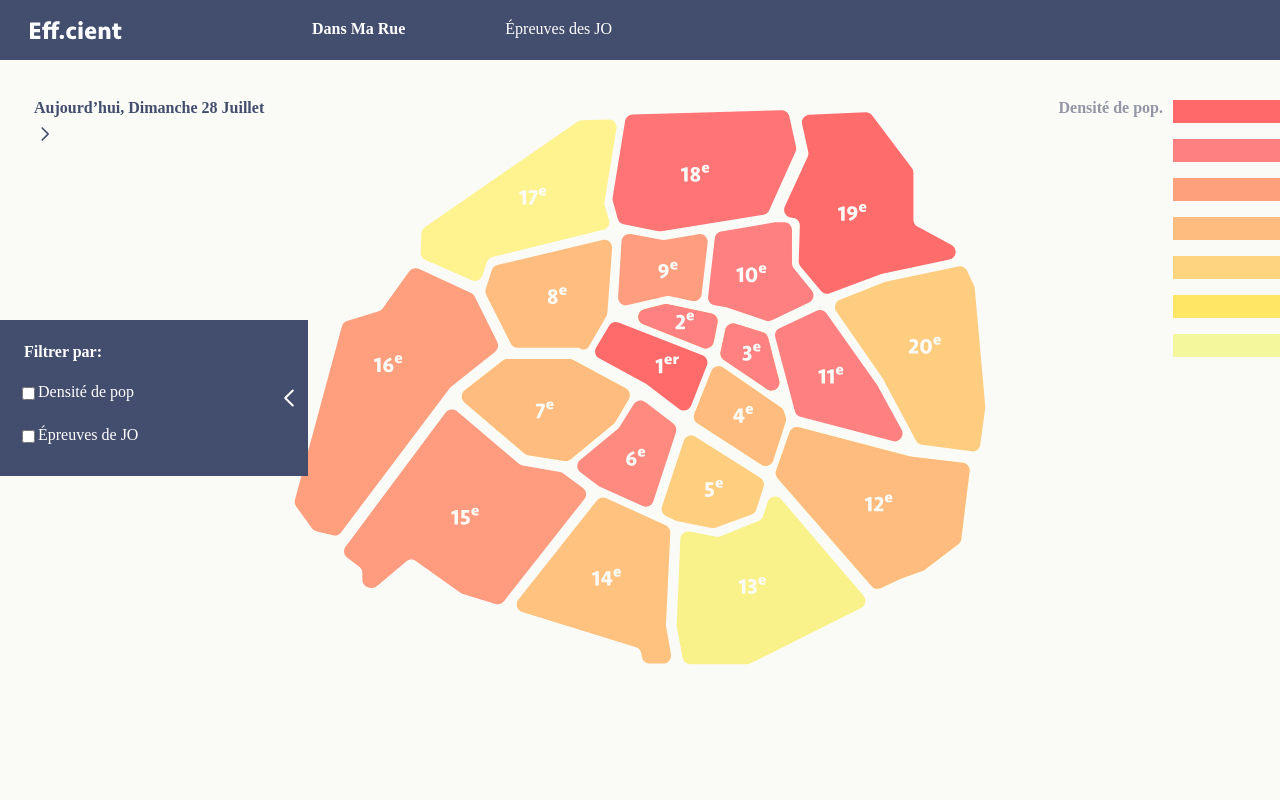
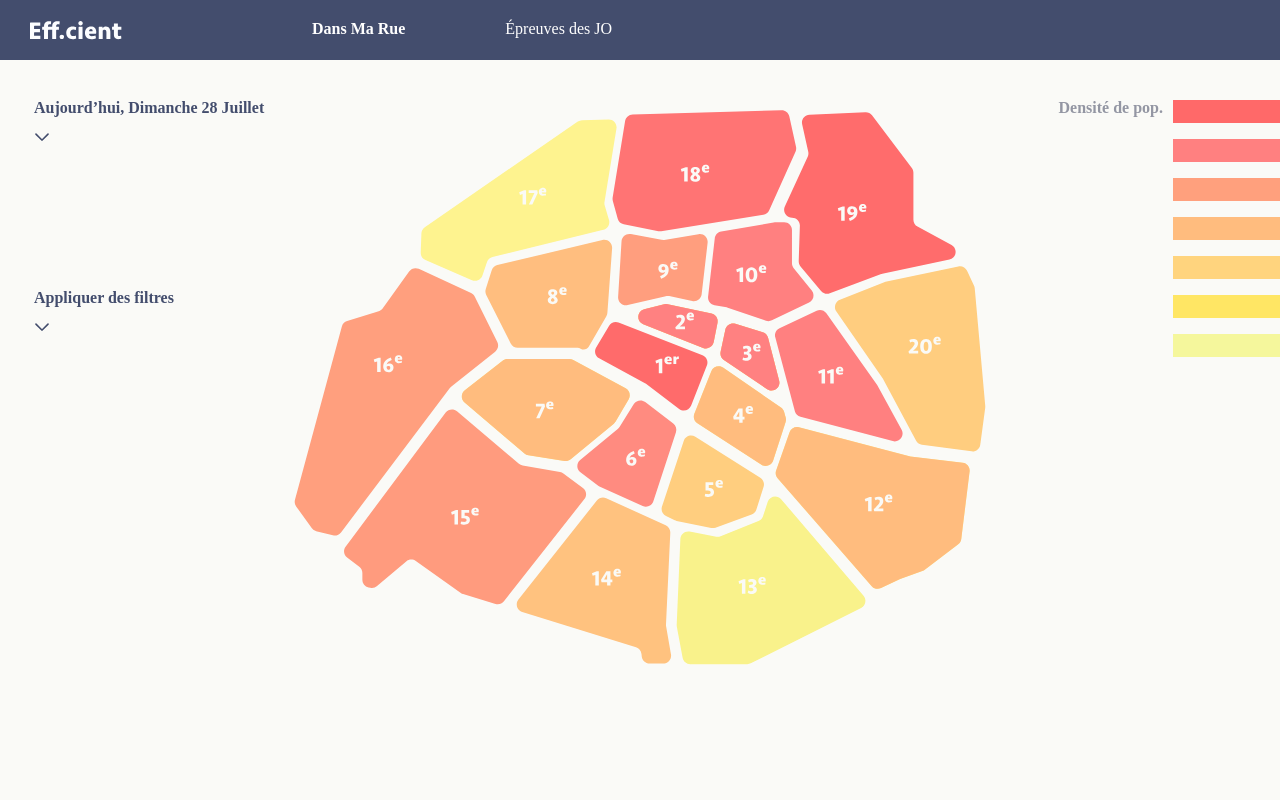
Before and after one commit to MaksymY/hetic-group14-smartcity, a React (Create React App) app: page / in a window 1280 px wide. Shown: the top 800 px of the page. Built offline with nearby package versions, Linux system fonts and the light colour scheme; a web font is replaced by a local one.

Commit message:
adding of change of chackbox

```diff
--- a/src/components/Filter.jsx
+++ b/src/components/Filter.jsx
@@ -7,77 +7,99 @@ const Content = styled.section`
   position: absolute;
   display: flex;
   flex-direction: column;
-  background-color: ${color.bluePrimary};
   width: 308px;
   height: 156px;
   left: 0;
-  top: 40%;
-  color: white;
-  transition: all 0.5s ease 0s;
+  top: 35%;
+  color: ${color.bluePrimary};
+  margin: 0 34px;
 
   h1 {
-    padding: 24px 24px;
+    margin: 10px 0;
   }
 
   p {
     font-size: 1rem;
     padding: 0;
-    color: white;
   }
 `;
 
 const FilterSelect = styled.section`
+  position: relative;
   display: block;
 
   label {
     display: flex;
-    margin: 0 0 24px 18px;
+    margin: 0 0 24px 40px;
+  }
+`;
+const FilterCheck = styled.div`
+  opacity: 0;
+  transition: opacity 0.2s, transform 0.2s;
+`;
+const Checkbox = styled.input`
+  appearance: none;
+  border-radius: 1px;
+  height: 14px;
+  width: 14px;
+  background: transparent;
+  border: 1px solid ${color.bluePrimary};
+  outline-style: none;
+  margin: 0 10px 0 0px;
+
+  &:checked {
+    background: ${color.bluePrimary};
+    background-repeat: no-repeat;
+    background-position: center;
   }
 `;
 
 const IconStyle = styled.svg`
   position: absolute;
-  height: 100%;
-  width: 20px;
-  right: 5px;
+  height: 16px;
+  width: 16px;
+  left: 0;
   top: 0;
-  transition: 0.5s;
-  stroke: #ffff;
+  stroke: ${color.bluePrimary};
+  opacity: 1;
+  transition: 0.2s;
 `;
 
 export const Filter = () => {
-  const [checkState, setCheckState] = useState(false);
+  let [checkState, setCheckState] = useState(true);
   let [isOpen, setIsOpen] = useState(false);
   return (
-    <Content
+    <Content>
+      <h1>Appliquer des filtres</h1>
+      <FilterSelect>
+        <FilterCheck
           style={
             isOpen
-          ? { transform: "translate(-280px, 0)" }
-          : { transform: "translate(0, 0)" }
+              ? { transform: "translate(0, 0)", opacity: "1" }
+              : { transform: "translate(-40px, 0)", opacity: "0" }
           }
         >
-      <h1>Filtrer par:</h1>
-      <FilterSelect>
           <label>
-          <input
+            <Checkbox
               type="checkbox"
               onChange={(e) => setCheckState(e.target.checked)}
             />
             <p>Densité de pop</p>
           </label>
           <label>
-          <input
+            <Checkbox
               type="checkbox"
               onChange={(e) => setCheckState(e.target.checked)}
             />
             <p>Épreuves de JO</p>
           </label>
+        </FilterCheck>
         <IconStyle
           onClick={() => setIsOpen((isOpen = !isOpen))}
           style={
             isOpen
               ? { transform: "rotate(180deg)" }
-              : { transform: "rotate(0)" }
+              : { transform: "rotate(270deg)" }
           }
         >
           <use xlinkHref={`${icons}#arrowToggle`} />
--- a/src/components/SmallCalendar.jsx
+++ b/src/components/SmallCalendar.jsx
@@ -1,4 +1,4 @@
-import React from "react";
+import React, { useState } from "react";
 import styled from "styled-components";
 import { color } from "../style/const";
 import icons from "../assets/icons.svg";
@@ -22,13 +22,22 @@ const IconShow = styled.svg`
   stroke: ${color.bluePrimary};
   transform: rotate(-180deg);
   margin-top: 10px;
+  transition: 0.3s;
 `;
 
 export const SmallCalendar = () => {
+  let [isOpenCalendar, setIsOpenCalendar] = useState(false);
   return (
     <ContentSmallCalendar>
       <h1>Aujourd’hui, Dimanche 28 Juillet</h1>
-      <IconShow>
+      <IconShow
+        onClick={() => setIsOpenCalendar((isOpenCalendar = !isOpenCalendar))}
+        style={
+          isOpenCalendar
+            ? { transform: "rotate(180deg)" }
+            : { transform: "rotate(270deg)" }
+        }
+      >
         <use xlinkHref={`${icons}#arrowToggle`} />
       </IconShow>
     </ContentSmallCalendar>
--- a/src/components/StatAnomalie.jsx
+++ b/src/components/StatAnomalie.jsx
@@ -25,6 +25,10 @@ const Anomalie = styled.div`
   display: flex;
   margin: 20px 20px 0 0;
   align-items: center;
+
+  p {
+    background-position: center 50px;
+  }
 `;
 
 const AnomalieStat = styled.div`
@@ -46,13 +50,12 @@ const ExplaineAnomalie = styled.p`
 `;
 
 export const StatAnomalie = () => {
-
   const totalAnomalie = () => {
     return AnomalieData.reduce((acc, val) => acc + val.number, 0);
-    }
+  };
 
   const colorAnomalie = (value) => {
-        switch(value) {
+    switch (value) {
       case "Génant":
         return "#FFE664";
       case "Très Génant":
@@ -60,18 +63,18 @@ export const StatAnomalie = () => {
       default:
         return "#FF8181";
     }
-    }
+  };
 
   const sizeAnomalie = (value) => {
-      return ( value * 100 ) / totalAnomalie();
-    }
+    return (value * 100) / totalAnomalie();
+  };
 
   return (
     <ContentAnomalie>
       <h1>Visualisation en direct</h1>
       <ExplaineAnomalie>
-        Durant les 24 dernières heures, <span>{totalAnomalie()}</span> anomalies ont
-        été signalées dans les rues de Paris.
+        Durant les 24 dernières heures, <span>{totalAnomalie()}</span> anomalies
+        ont été signalées dans les rues de Paris.
       </ExplaineAnomalie>
       <h2>Dont ...</h2>
       <GraphAnomalie>
@@ -79,9 +82,12 @@ export const StatAnomalie = () => {
           return (
             <Anomalie key={index}>
               <AnomalieStat
-                style={{ backgroundColor: colorAnomalie(value.status), width: `${sizeAnomalie(value.number)}%`}}
+                style={{
+                  backgroundColor: colorAnomalie(value.status),
+                  width: `${sizeAnomalie(value.number)}%`,
+                }}
               ></AnomalieStat>
-              <p style={{background: colorAnomalie(value.status)}}>
+              <p style={{ background: colorAnomalie(value.status) }}>
                 {value.number} {value.status}
               </p>
             </Anomalie>
--- a/src/data/AnomalieData.js
+++ b/src/data/AnomalieData.js
@@ -1,6 +1,6 @@
 export default [
   {
-    number: 4825,
+    number: 1000,
     status: "Génant",
   },
   {
```
Also changed, not shown: src/assets/checked.svg (added). Lines whose indentation alone changed are shown as unchanged.
